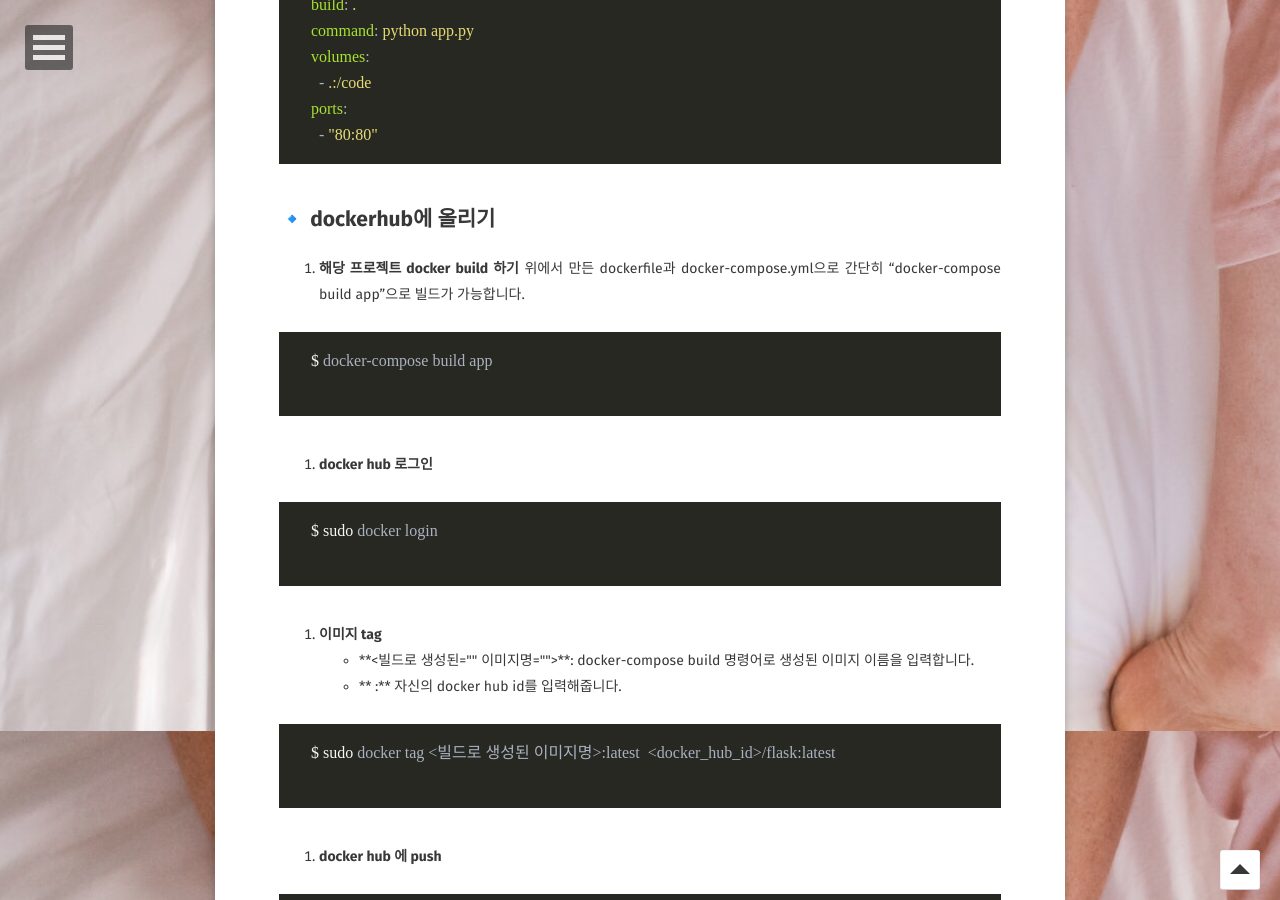
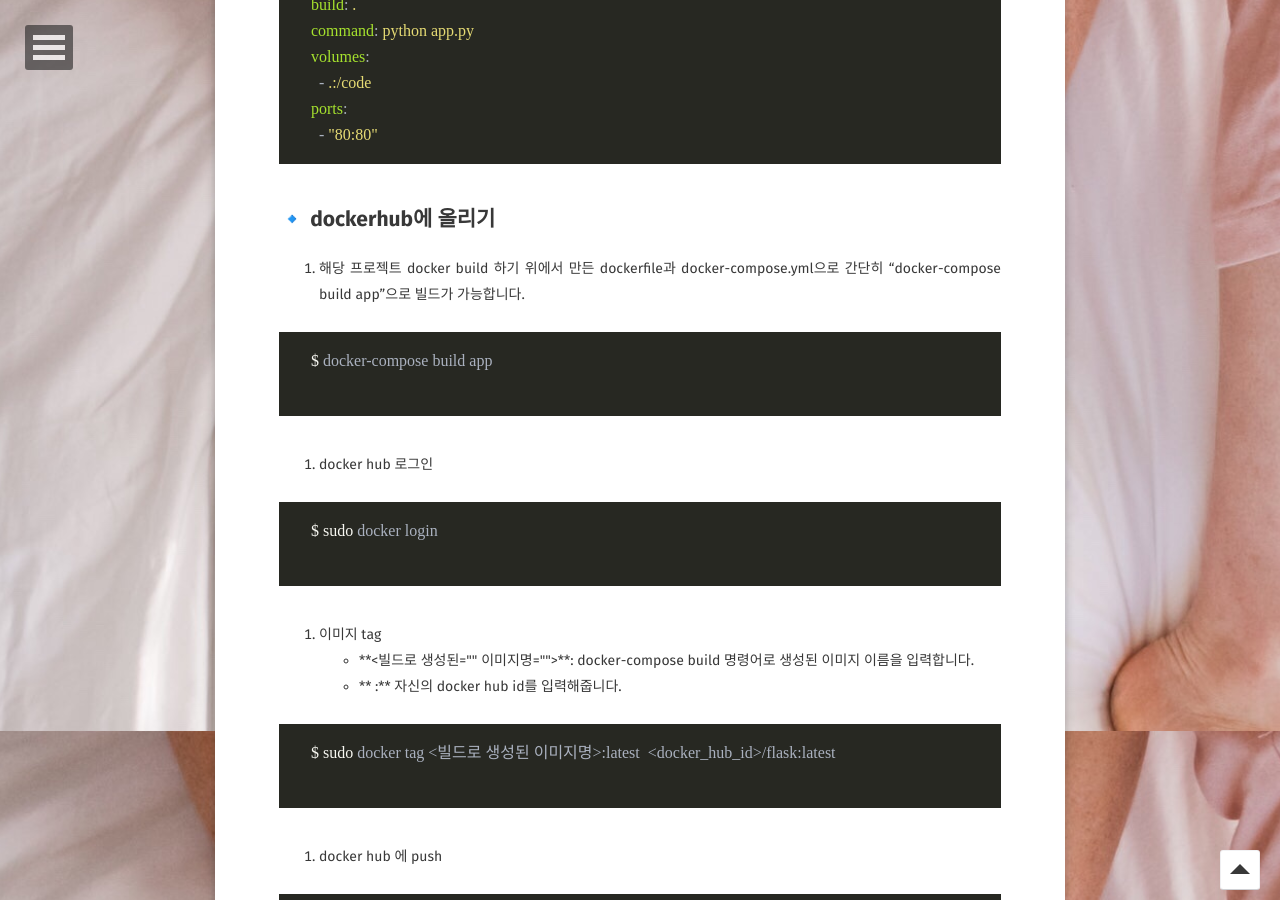
Before and after one commit to JUNGEEYOU/JUNGEEYOU.github.io, a Jekyll site: the page built from _posts/2020-05-24-docker-5-post.md, in a window 1280 px wide and 900 px high, scrolled down 3769 px. Built offline with Jekyll 4.4.1, drawn with Linux system fonts in a browser that asks for light colours; some web fonts are replaced; comment, search, counter and statistics services are not loaded.

```diff
--- a/_posts/2020-05-24-docker-5-post.md
+++ b/_posts/2020-05-24-docker-5-post.md
@@ -140,31 +140,31 @@ services:
 
 ## 🔹 dockerhub에 올리기
 
-1. **해당 프로젝트 docker build 하기**
+1. 해당 프로젝트 docker build 하기
     위에서 만든 dockerfile과 docker-compose.yml으로 간단히 "docker-compose build app"으로 빌드가 가능합니다.
     {% highlight bash %}
     $ docker-compose build app
     {% endhighlight %}
 
-2. **docker hub 로그인**
+2. docker hub 로그인
     {% highlight bash %}
     $ sudo docker login
     {% endhighlight %}
 
-3. **이미지 tag**
+3. 이미지 tag
     - **<빌드로 생성된 이미지명>**: docker-compose build 명령어로 생성된 이미지 이름을 입력합니다.
     - **<docker_hub_id> :** 자신의 docker hub id를 입력해줍니다.
     {% highlight bash %}
     $ sudo docker tag <빌드로 생성된 이미지명>:latest  <docker_hub_id>/flask:latest
     {% endhighlight %}
 
-4. **docker hub 에 push**
+4. docker hub 에 push
     {% highlight bash %}
     $ sudo docker push <docker_hub_id>/flask:latest
     {% endhighlight %}
 
-5. **doker hub에서 이미지 확인**
-    [https://hub.docker.com](https://hub.docker.com/) 에서 확인 가능합니다.
+5. doker hub에서 이미지 확인
+   [https://hub.docker.com](https://hub.docker.com/) 에서 확인 가능합니다.
 
 ---
 
@@ -267,7 +267,7 @@ pipeline를 이용해서 스테이지 별 작업을 생성해 봅시다. 위에
 4. **Pipeline Script 작성**
  스테이지는 총 6단계로 되어있다. <span style="background-color: #e6e6ff; font-clolr: #000000">1. Pull 2. Unit Test(pass) 3. Build 4. Tag 5. Push 6. Deploy로 구성</span>되어 있다. git poll에 있는 url에 자신의 git repository url을 넣어줍니다. <span style="background-color: #e6e6ff; font-clolr: #000000">withCredentials</span>는 위에서 docker hub 접속을 위해 Credentials를 연결하기 위해 생성한 것과 연결하기 위해 필요합니다. 이 데이터는 Push 작업 시 필요합니다.  이제 각 스테이지에 대한 의미를 알아봅시다.
     1. **Pull:** git 소스를 다운로드 받습니다.  위에서 만든 자신의 프로젝트 git url를 넣어줍니다.
-    2.  **Unit Test:** 빈 값으로 넣어 진행하지 않겠습니다.
+    2. **Unit Test:** 빈 값으로 넣어 진행하지 않겠습니다.
     3. **Build:** docker-compose를 이용해 build를 진행합니다.
     4. **Tag:** docker image tag 를 진행합니다.
     5. **Push:** docker hub에 push를 합니다.
```
